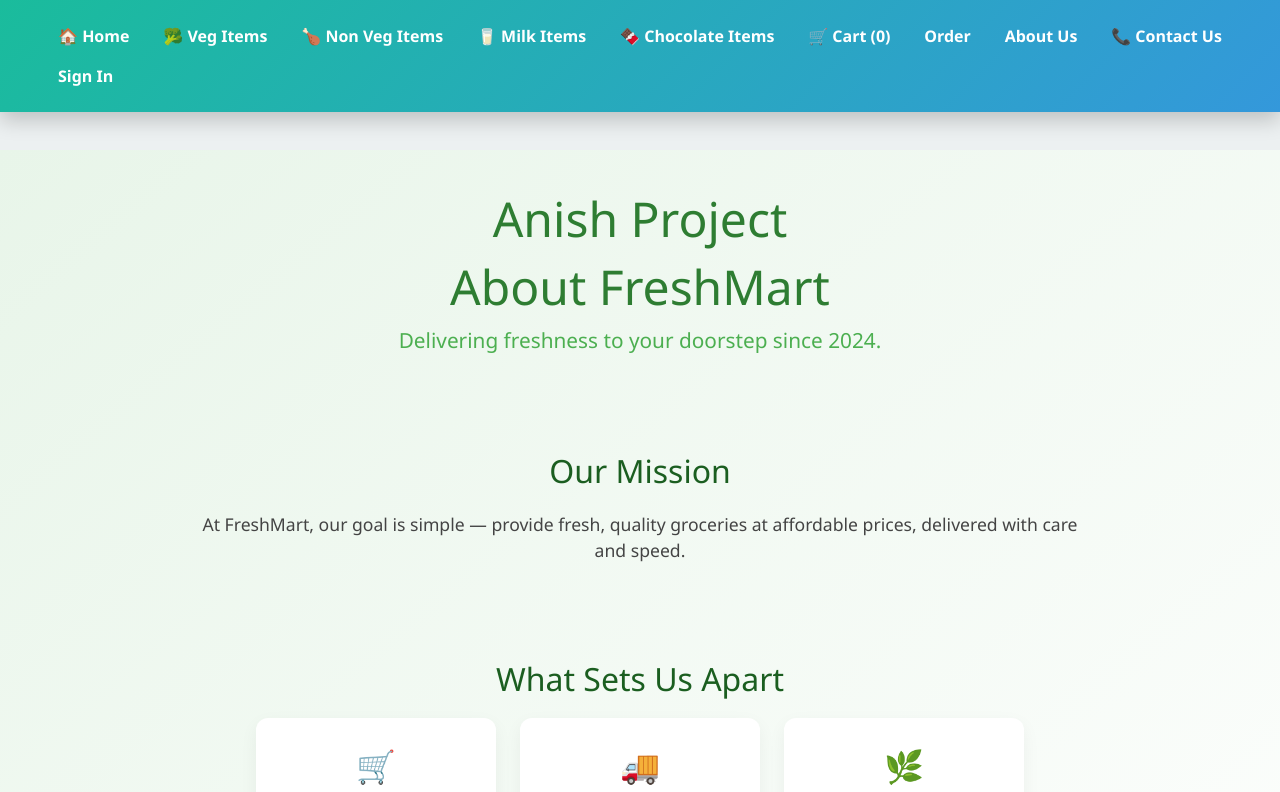
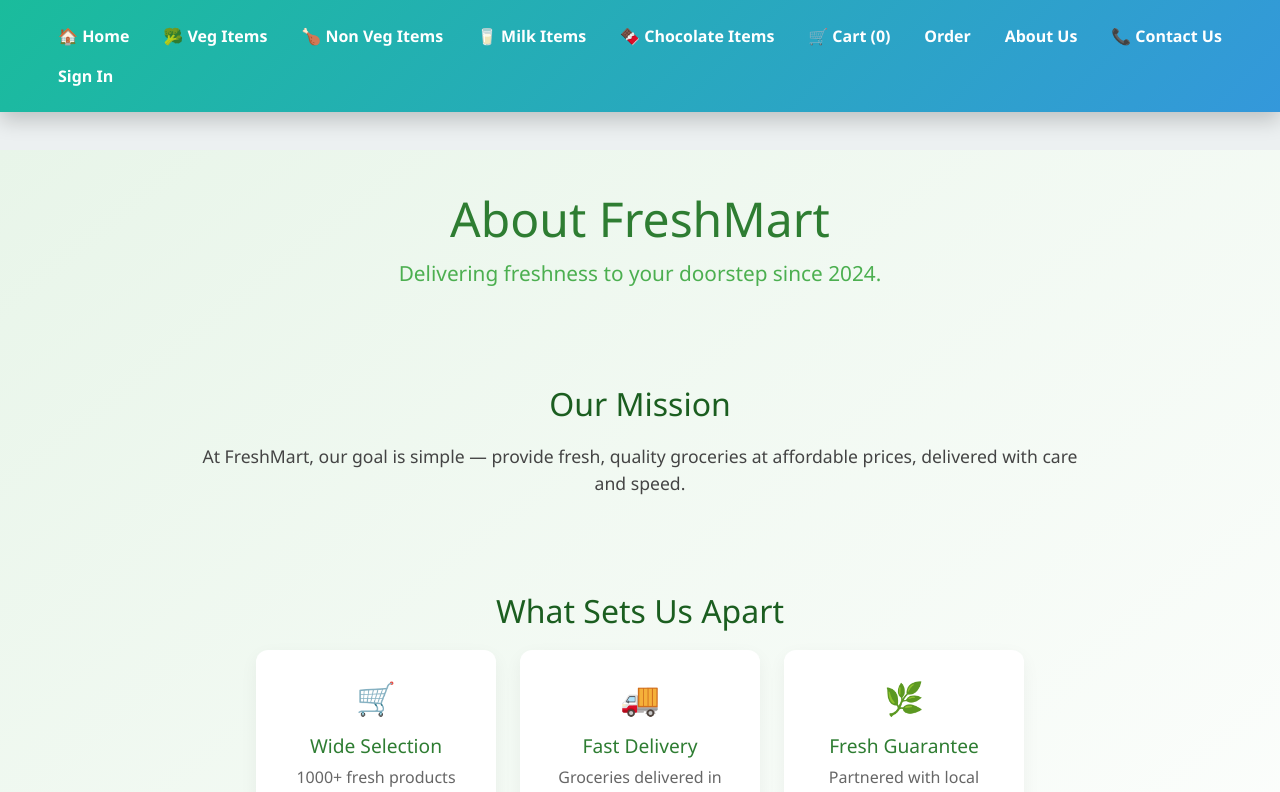
Before and after one commit to anishshagalolu/big-basket-app, a React (Vite) app: page /AboutUs in a window 1280 px wide. Shown: the top 792 px of the page. Built offline with nearby package versions, Linux system fonts and the light colour scheme.

Commit message:
Update AboutUs.jsx

```diff
--- a/src/AboutUs.jsx
+++ b/src/AboutUs.jsx
@@ -5,7 +5,6 @@
   return (
     <div className="about-page">
       <section className="about-hero">
-        <h1>Anish Project</h1>
         <h1>About FreshMart</h1>
         <p>Delivering freshness to your doorstep since 2024.</p>
       </section>
```
